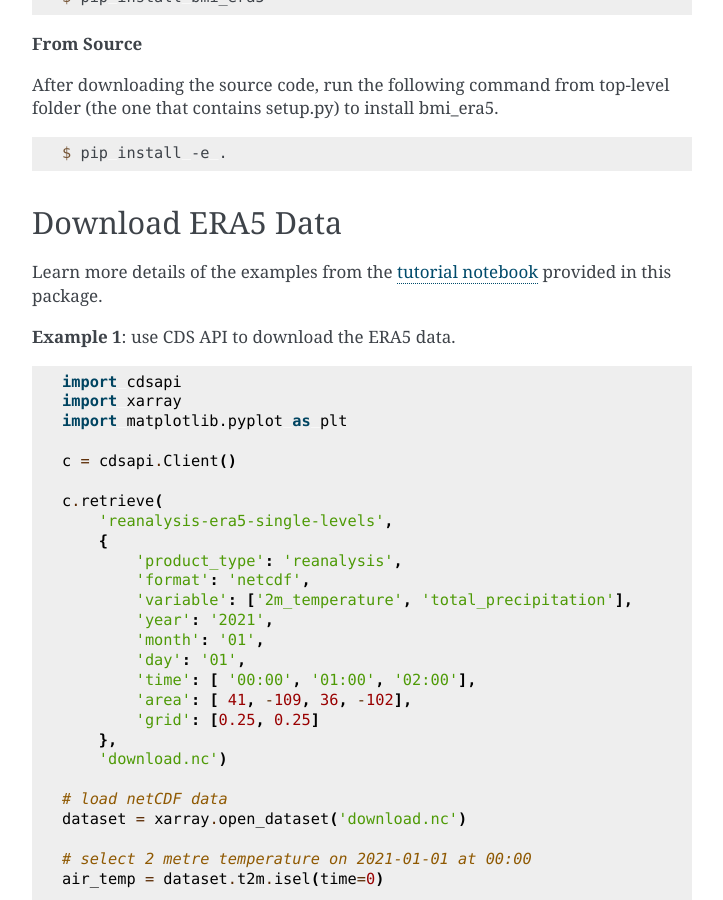
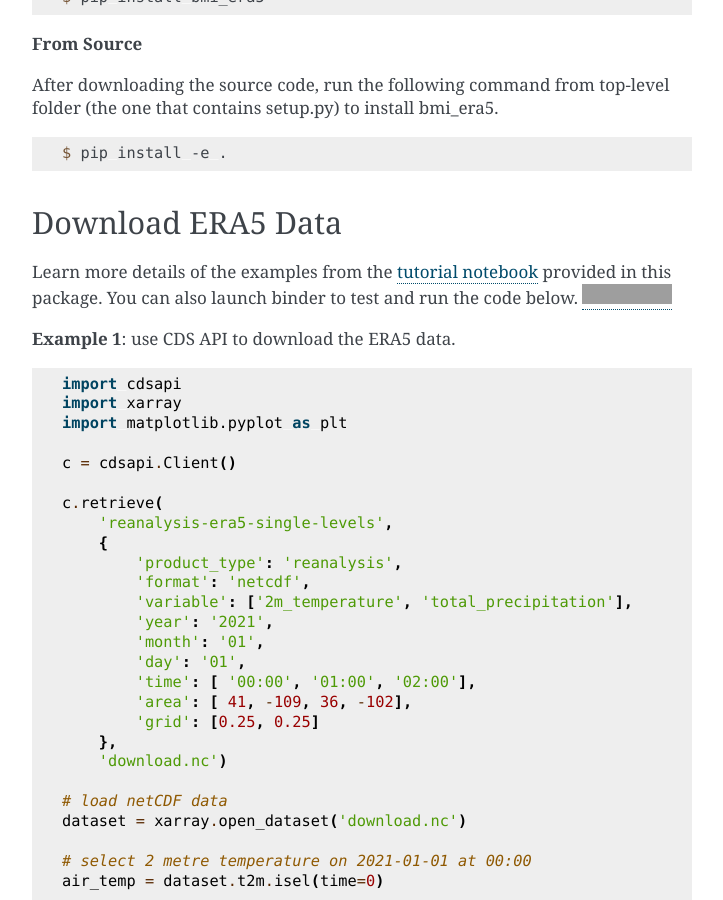
Before and after one commit to gantian127/bmi_era5, a Sphinx documentation site: the page built from docs/source/index.rst, in a window 1280 px wide and 900 px high, scrolled down 846 px. Shown: the whole window, without its empty margins (388-1111 px from the left). Built offline with Sphinx 7.4.7, drawn with Linux system fonts in a browser that asks for light colours; grey boxes are pictures that could not be loaded.

Commit message:
update docs

```diff
--- a/docs/source/index.rst
+++ b/docs/source/index.rst
@@ -52,7 +52,8 @@ After downloading the source code, run the following command from top-level fold
 Download ERA5 Data
 ++++++++++++++++++++++++
 
-Learn more details of the examples from the `tutorial notebook <https://github.com/gantian127/bmi_era5/tree/master/notebooks>`_ provided in this package.
+Learn more details of the examples from the `tutorial notebook <https://github.com/gantian127/bmi_era5/blob/master/notebooks/bmi_era5.ipynb>`_ provided in this package.
+You can also launch binder to test and run the code below. |binder|
 
 **Example 1**: use CDS API to download the ERA5 data.
 
```
Also changed, not shown: README.md (+2 -2 lines).
